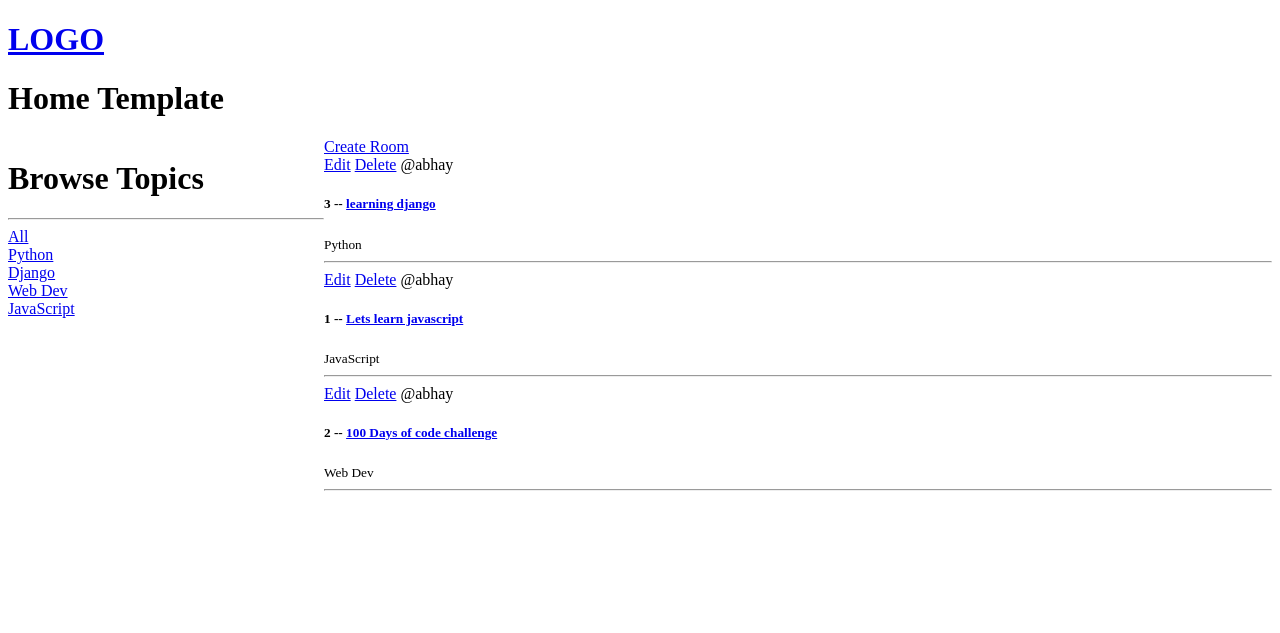
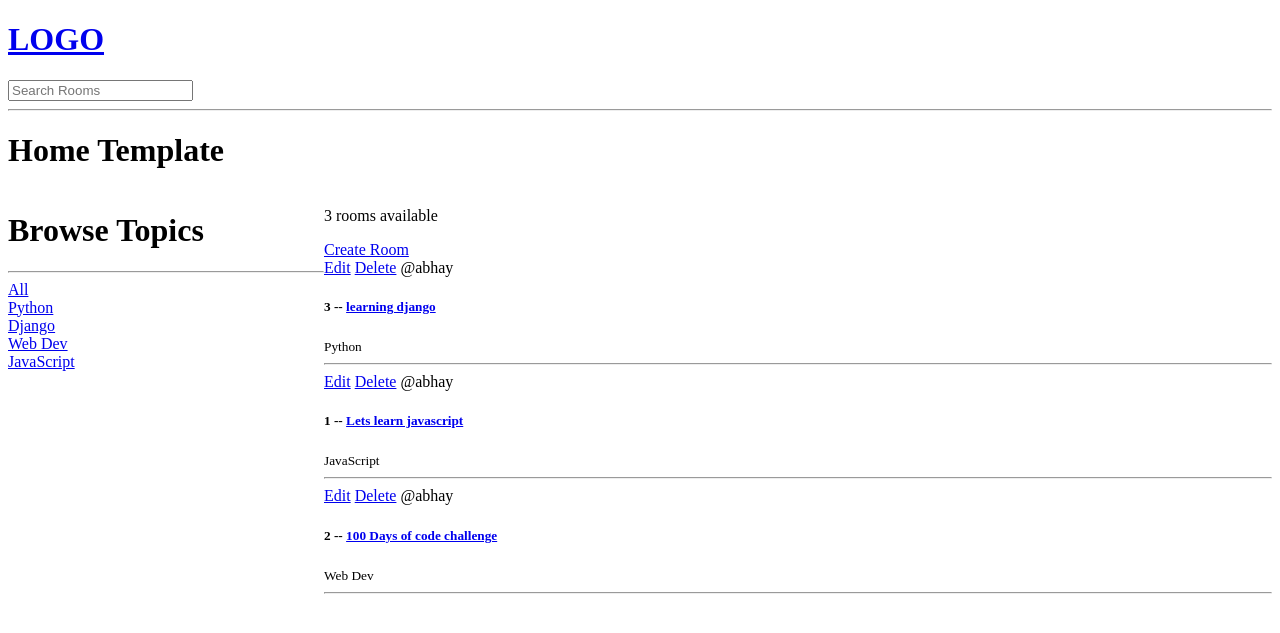
Before and after one commit to xanax02/django, a Django app: page / in a window 1280 px wide. Shown: the top 633 px of the page. Run offline with Django 4.2, Linux system fonts and the light colour scheme; data comes from the database, SQL or seed files in the repository.

Commit message:
searchbar

```diff
--- a/base/templates/base/home.html
+++ b/base/templates/base/home.html
@@ -26,6 +26,10 @@
   </div>
 
   <div>
+    <div>
+      <p>{{room_count}} rooms available</p>
+    </div>
+
     <a href="{% url 'create-room' %}">Create Room</a>
     {% for room in rooms %}
     <div>
--- a/base/views.py
+++ b/base/views.py
@@ -1,4 +1,5 @@
 from django.shortcuts import render, redirect
+from django.db.models import Q
 from .models import Room, Topic
 from .forms import RoomForm
 
@@ -7,9 +8,15 @@ from .forms import RoomForm
 
 def home(request):
     q = request.GET.get('q') if request.GET.get('q') != None else ''
-    rooms = Room.objects.filter(topic__name__icontains=q)
+    rooms = Room.objects.filter(
+        Q(topic__name__icontains=q) |
+        Q(name__icontains=q) |
+        Q(discription__icontains=q)
+    )
+    room_count = rooms.count()
+
     topics = Topic.objects.all()
-    return render(request, 'base/home.html', {'rooms': rooms, 'topics': topics})
+    return render(request, 'base/home.html', {'rooms': rooms, 'topics': topics, 'room_count': room_count})
 
 
 def room(request, id):
--- a/templates/navbar.html
+++ b/templates/navbar.html
@@ -1,3 +1,9 @@
 <a href="/">
   <h1>LOGO</h1>
 </a>
+
+<form method="GET" action="{% url 'home' %}">
+  <input type="text" name="q" placeholder="Search Rooms" />
+</form>
+
+<hr />
```
